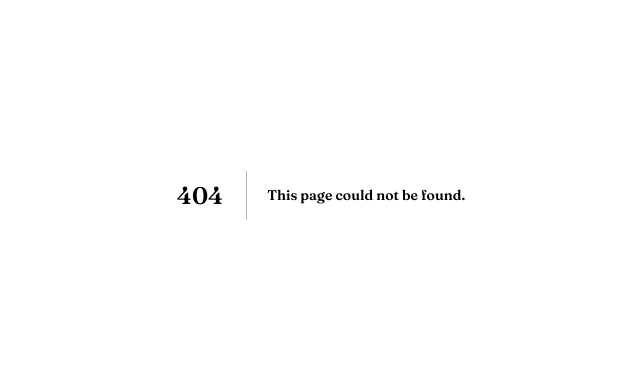
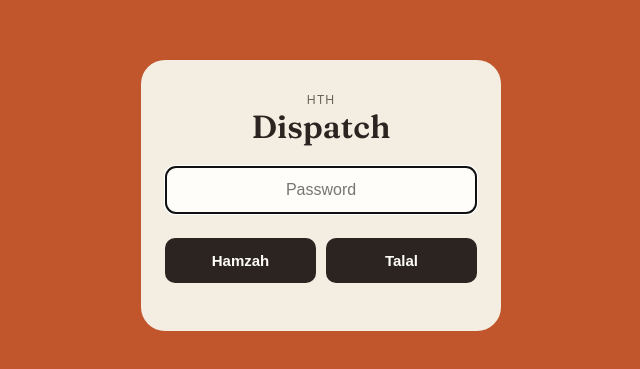
Before and after one commit to Qtctyy/HT, a Next.js app: page /login in a window 1280 px wide. Before the commit this address had no page. Shown: the part 205-574 px from the top of the page, without its empty margins (319-959 px from the left). Built offline with nearby package versions, Linux system fonts and the light colour scheme; no server answers.

Commit message:
Create login page component with authentication form

```diff
--- /dev/null
+++ b/app/login/page.tsx
@@ -0,0 +1,30 @@
+import { redirect } from 'next/navigation';
+import { login } from '@/lib/actions';
+import { getAgent } from '@/lib/core';
+
+export default async function LoginPage({
+  searchParams,
+}: {
+  searchParams: Promise<{ error?: string }>;
+}) {
+  const agent = await getAgent();
+  if (agent) redirect('/today');
+  const { error } = await searchParams;
+
+  return (
+    <main className="auth-screen">
+      <div className="auth-card">
+        <p className="eyebrow">HTH</p>
+        <h1>Dispatch</h1>
+        <form action={login} className="form">
+          <input type="password" name="password" placeholder="Password" required autoFocus />
+          {error && <p className="error">Wrong password</p>}
+          <div className="agent-pick">
+            <button type="submit" name="agent" value="hamzah" className="agent-btn">Hamzah</button>
+            <button type="submit" name="agent" value="talal" className="agent-btn">Talal</button>
+          </div>
+        </form>
+      </div>
+    </main>
+  );
+}
```
